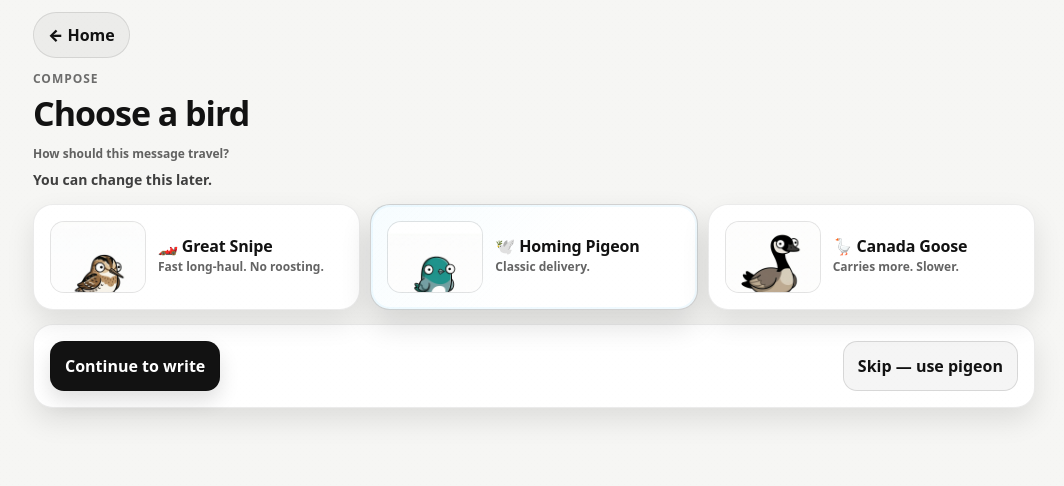
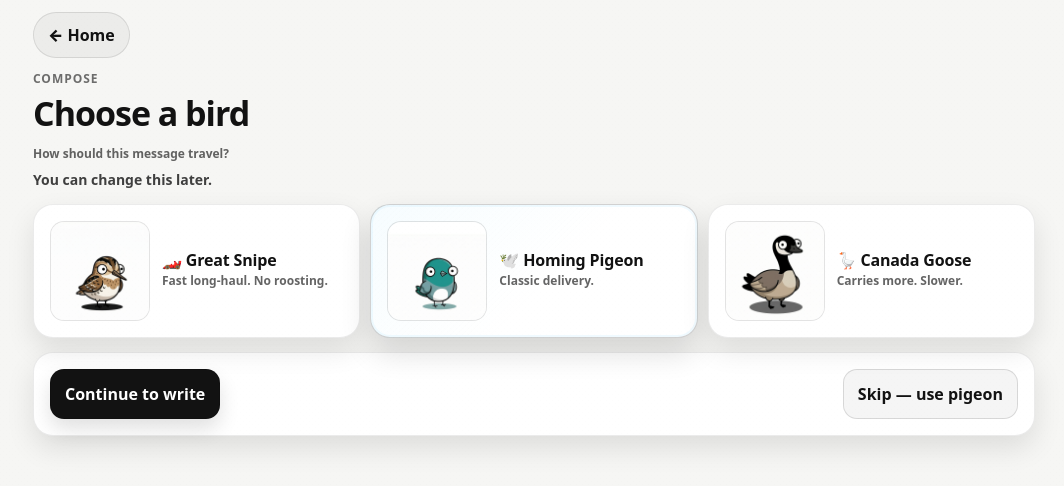
Before and after one commit to Tr33horn/carrier-pigeon-alpha, a Next.js app: page /new in a window 1280 px wide. Shown: the top 486 px of the page, without its empty margins (106-1170 px from the left). Built offline with nearby package versions, Linux system fonts and the light colour scheme.

Commit message:
Update globals.css

```diff
--- a/app/globals.css
+++ b/app/globals.css
@@ -198,8 +198,8 @@ body {
 }
 
 .birdThumb{
-  width: 96px;
-  height: 72px;
+  width: 100px;
+  height: 100px;
   border-radius: 14px;
   border: 1px solid rgba(0,0,0,0.08);
   background: rgba(0,0,0,0.035);
```
